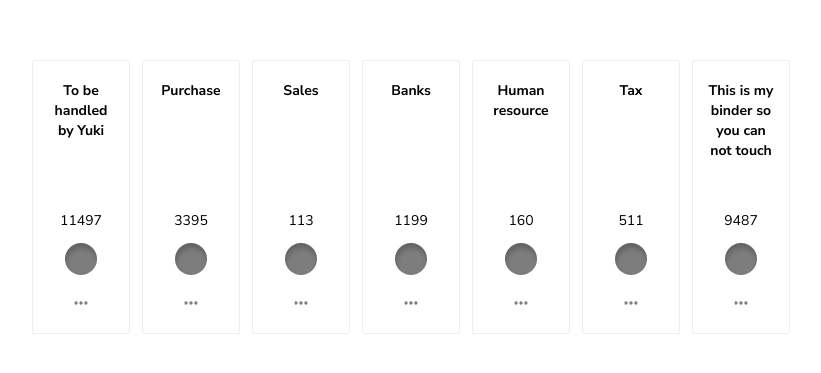
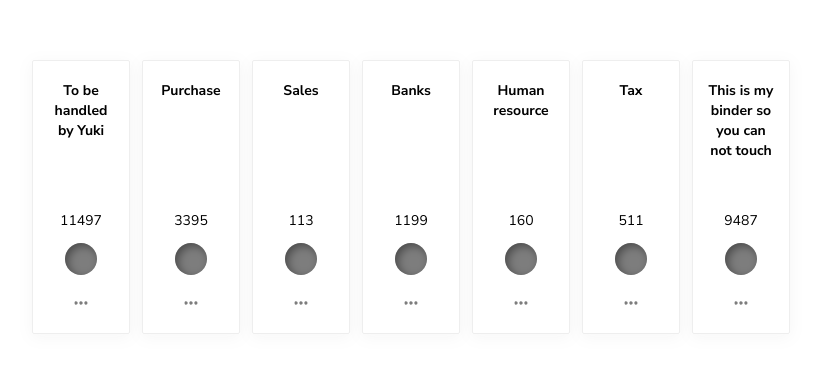
Before and after one commit to aus0203/Binder-prototype, a plain HTML site: page index.html in a window 1280 px wide. Shown: the part 203-576 px from the top of the page, 229-1050 px from the left. Drawn offline with Linux system fonts and the light colour scheme.

Commit message:
add shadow

```diff
--- a/style/main.scss
+++ b/style/main.scss
@@ -37,6 +37,8 @@ p {
 .binder-item {
     position: relative;
     cursor: pointer;
+    filter: drop-shadow(0px 3px 8px rgba(29, 36, 38, 0.04));
+
     .foreground {
         position: absolute;
         display: flex;
```
Also changed, not shown: style/main.css, 1 other file.
